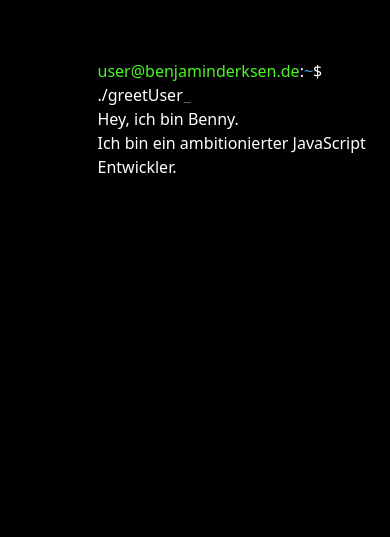
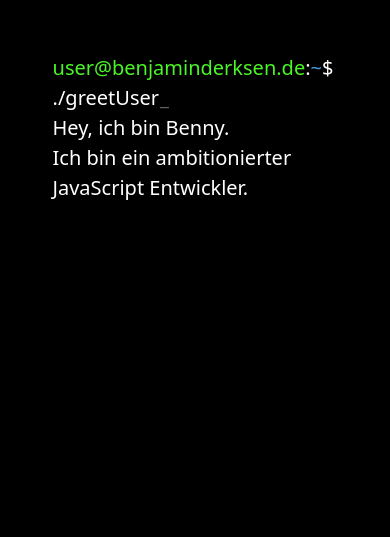
Before and after one commit to BennyDeeDev/react-portfolio, a React (Create React App) app: page / in a window 390 px wide. Shown: the part 307-844 px from the top of the page. Built offline with nearby package versions, Linux system fonts and the light colour scheme.

Commit message:
hero mobile done

```diff
--- a/src/App.tsx
+++ b/src/App.tsx
@@ -1,6 +1,7 @@
 import React from "react";
 import LandingPage from "./pages/LandingPage";
 
+//TODO: after production build link b-derksen to benjaminderksen
 function App() {
 	return (
 		<div className="">
--- a/src/components/NavBar.tsx
+++ b/src/components/NavBar.tsx
@@ -27,7 +27,7 @@ export default function NavBar() {
 		));
 	};
 
-	//TODO: animate open and close
+	//TODO: animate open and close ? https://www.npmjs.com/package/react-responsive !load svgs with navbar !mobile höhrere offset vom smooth scrolling
 	const navHamburger = () => {
 		return (
 			<React.Fragment>
--- a/src/sections/Hero.tsx
+++ b/src/sections/Hero.tsx
@@ -4,9 +4,9 @@ import Typewriter from "typewriter-effect";
 
 export default function Hero() {
 	return (
-		<div className="flex bg-black h-screen text-white md:text-3xl">
+		<div className="flex bg-black h-screen text-white text-xl md:text-3xl p-8">
 			<div className="flex justify-center items-center flex-grow ">
-				<div className="w-1/2 -mt-16 md:relative">
+				<div className="-mt-16 relative md:relative">
 					<span className="text-terminal-green">
 						user@benjaminderksen.de
 					</span>
```
